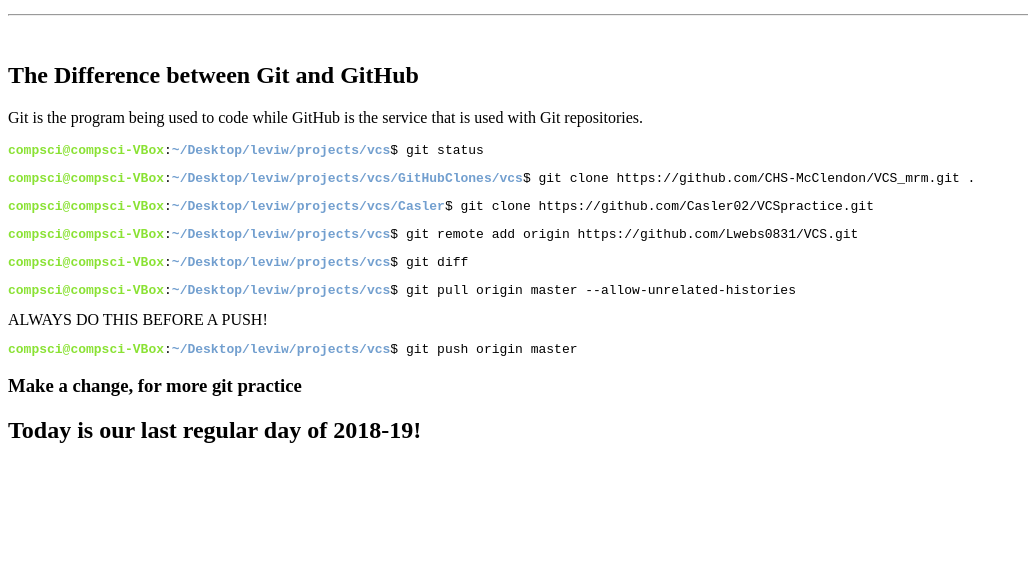
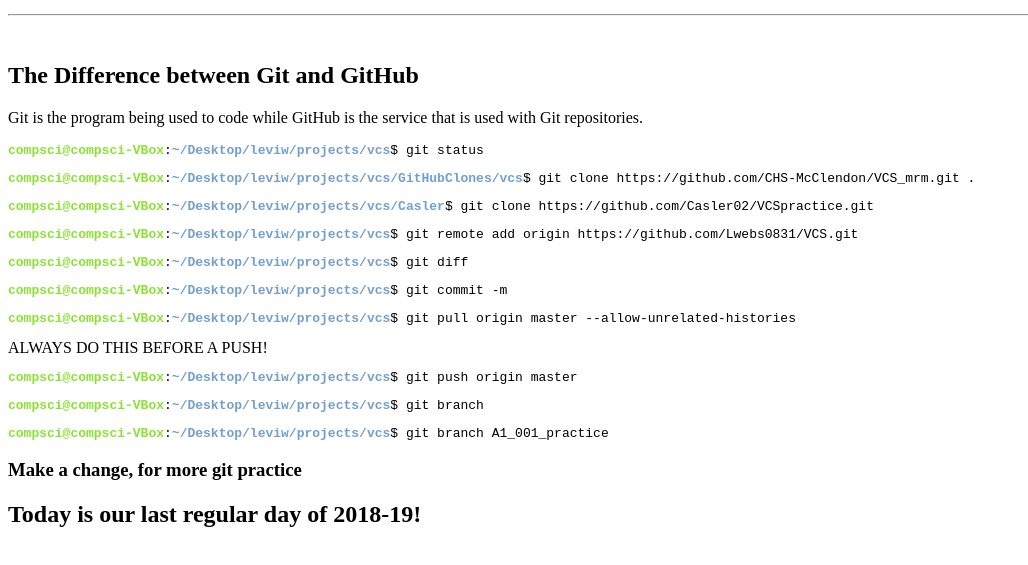
Before and after one commit to Lwebs0831/VCS, a plain HTML site: page index.html in a window 1280 px wide. Shown: the part 101-666 px from the top of the page, without its empty margins (0-1028 px from the left). Drawn offline with Linux system fonts and the light colour scheme; a web font is replaced by a local one.

Commit message:
initial branch commit

```diff
--- a/index.html
+++ b/index.html
@@ -27,9 +27,12 @@
 
 <pre><font color="#8AE234"><b>compsci@compsci-VBox</b></font>:<font color="#729FCF"><b>~/Desktop/leviw/projects/vcs</b></font>$ git remote add origin https://github.com/Lwebs0831/VCS.git</pre>
 <pre><font color="#8AE234"><b>compsci@compsci-VBox</b></font>:<font color="#729FCF"><b>~/Desktop/leviw/projects/vcs</b></font>$ git diff</pre>
+<pre><font color="#8AE234"><b>compsci@compsci-VBox</b></font>:<font color="#729FCF"><b>~/Desktop/leviw/projects/vcs</b></font>$ git commit -m </pre>
 <pre><font color="#8AE234"><b>compsci@compsci-VBox</b></font>:<font color="#729FCF"><b>~/Desktop/leviw/projects/vcs</b></font>$ git pull origin master --allow-unrelated-histories</pre>
 ALWAYS DO THIS BEFORE A PUSH!
 <pre><font color="#8AE234"><b>compsci@compsci-VBox</b></font>:<font color="#729FCF"><b>~/Desktop/leviw/projects/vcs</b></font>$ git push origin master</pre>
+<pre><font color="#8AE234"><b>compsci@compsci-VBox</b></font>:<font color="#729FCF"><b>~/Desktop/leviw/projects/vcs</b></font>$ git branch</pre>
+<pre><font color="#8AE234"><b>compsci@compsci-VBox</b></font>:<font color="#729FCF"><b>~/Desktop/leviw/projects/vcs</b></font>$ git branch A1_001_practice</pre>
 
 
 <h3>Make a change, for more git practice</h3>
```
